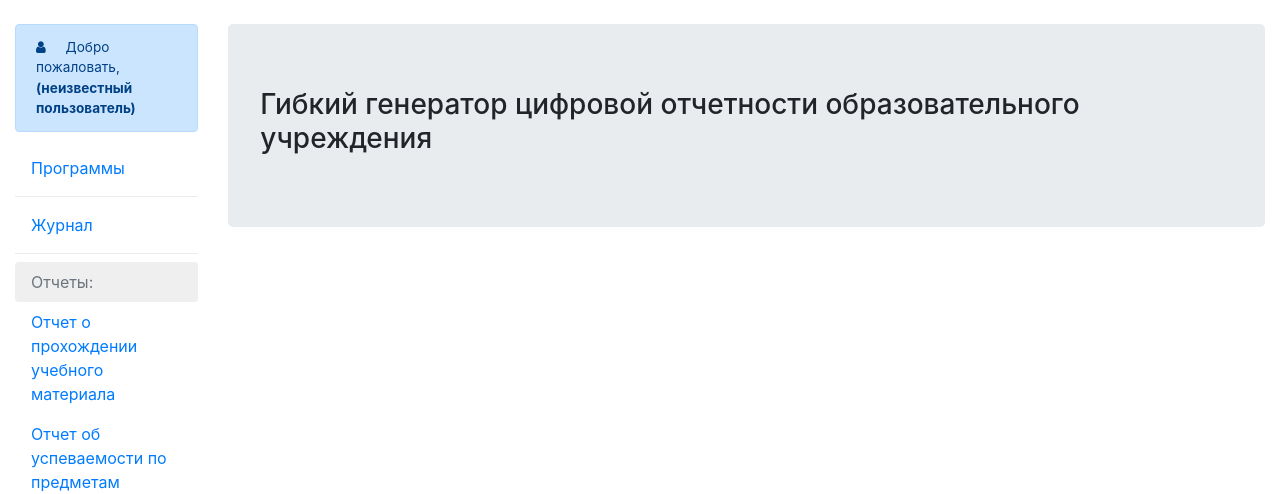
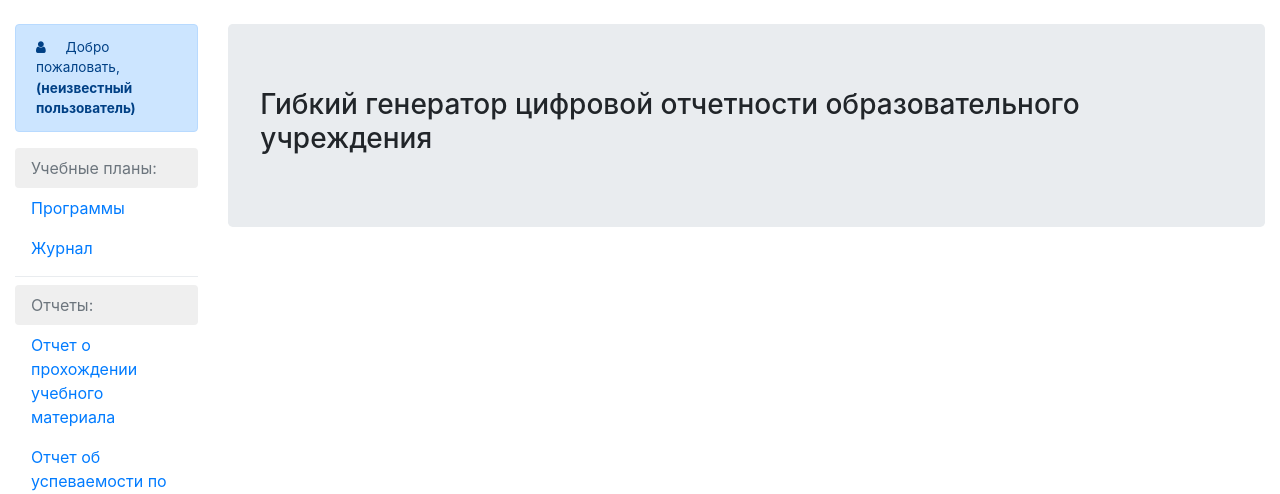
Before and after one commit to alisakataeva/diplom_digitalreport, a Django app: template app/templates/index.html in a window 1280 px wide. Shown: the part 56-550 px from the top of the page. Run offline with Django 3.2, Linux system fonts and the light colour scheme; the template is opened without the code that fills it, so the values that code supplies are empty; some libraries are stand-ins or nearby versions.

Commit message:
change titles

```diff
--- a/app/templates/index.html
+++ b/app/templates/index.html
@@ -32,7 +32,7 @@
 
         {% if system_role == 'vice_principal' %}
 
-        <a class="nav-link disabled" href="#" style="background-color: #efefef;">Года и планы:</a>
+        <a class="nav-link disabled" href="#" style="background-color: #efefef;">Учебные планы:</a>
 
         {% url 'schoolyear_list' as page_url %}
         <a class="nav-link{% if page_url == request.path %} active{% endif %}" href="{{ page_url }}">Учебные года</a>
@@ -40,18 +40,21 @@
         {% url 'plan_list' as page_url %}
         <a class="nav-link{% if page_url == request.path %} active{% endif %}" href="{{ page_url }}">Планы</a>
 
+        {% url 'program_list' as page_url %}
+        <a class="nav-link{% if page_url == request.path %} active{% endif %}" href="{{ page_url }}">Программы</a>
+
 
         <a href="" class="dropdown-divider"></a>
 
 
         {% url 'teacher_list' as page_url %}
-        <a class="nav-link{% if page_url == request.path %} active{% endif %}" href="{{ page_url }}">Учителя</a>
+        <a class="nav-link{% if page_url == request.path %} active{% endif %}" href="{{ page_url }}">Справочник учителей</a>
 
 
         <a href="" class="dropdown-divider"></a>
 
 
-        <a class="nav-link disabled" href="#" style="background-color: #efefef;">Классы и ученики:</a>
+        <a class="nav-link disabled" href="#" style="background-color: #efefef;">Справочник учащихся:</a>
 
         {% url 'klass_list' as page_url %}
         <a class="nav-link{% if page_url == request.path %} active{% endif %}" href="{{ page_url }}">Классы</a>
@@ -62,14 +65,18 @@
 
         <a href="" class="dropdown-divider"></a>
 
-        {% endif %}
+        {% else %}
 
+        <a class="nav-link disabled" href="#" style="background-color: #efefef;">Учебные планы:</a>
 
         {% url 'program_list' as page_url %}
         <a class="nav-link{% if page_url == request.path %} active{% endif %}" href="{{ page_url }}">Программы</a>
 
+        {% endif %}
 
-        <a href="" class="dropdown-divider"></a>
+
+
+        <!-- <a href="" class="dropdown-divider"></a> -->
 
 
         {% url 'classbooknote_list' as page_url %}
```
